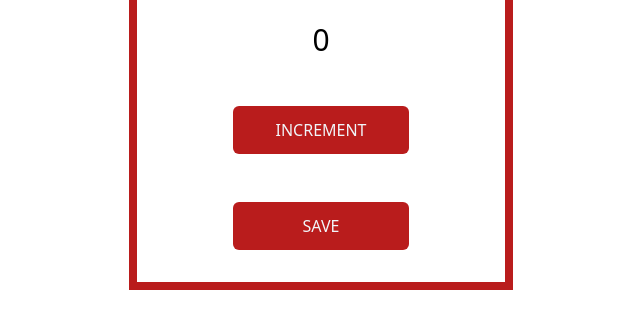
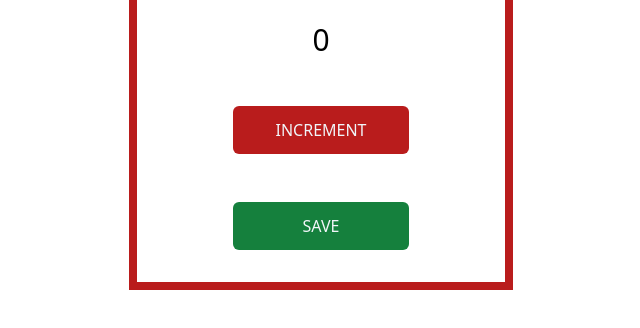
Before and after one commit to Zilla18/people-counter2, a plain HTML site: page index.html in a window 1280 px wide. Shown: the part 178-506 px from the top of the page, without its empty margins (319-959 px from the left). Drawn offline with nearby package versions, Linux system fonts and the light colour scheme.

Commit message:
change made

```diff
--- a/index.html
+++ b/index.html
@@ -22,7 +22,7 @@
 
         <!-- save btn -->
         <button
-          class="bg-red-700 text-slate-100 p-3 w-44 rounded-md text-center"
+          class="bg-green-700 text-slate-100 p-3 w-44 rounded-md text-center"
           id="save-btn"
           onclick="save()"
         >
```
